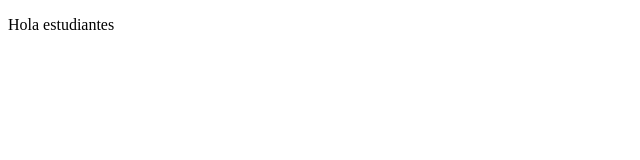
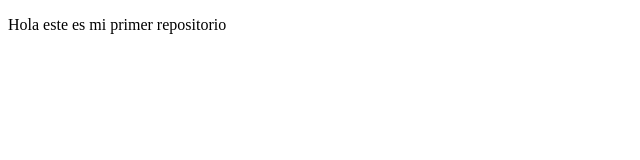
Before and after one commit to alessandro2893/ProyectoDemoCursoPrework, a plain HTML site: page index.html in a window 1280 px wide. Shown: the whole page, without its empty margins (0-640 px from the left). Drawn offline with Linux system fonts and the light colour scheme.

Commit message:
primer cambio agregado

```diff
--- a/index.html
+++ b/index.html
@@ -6,6 +6,6 @@
     <title>Hola Mundo</title>
 </head>
 <body>
-    <p>Hola estudiantes</p>
+    <p>Hola este es mi primer repositorio</p>
 </body>
 </html>
```
